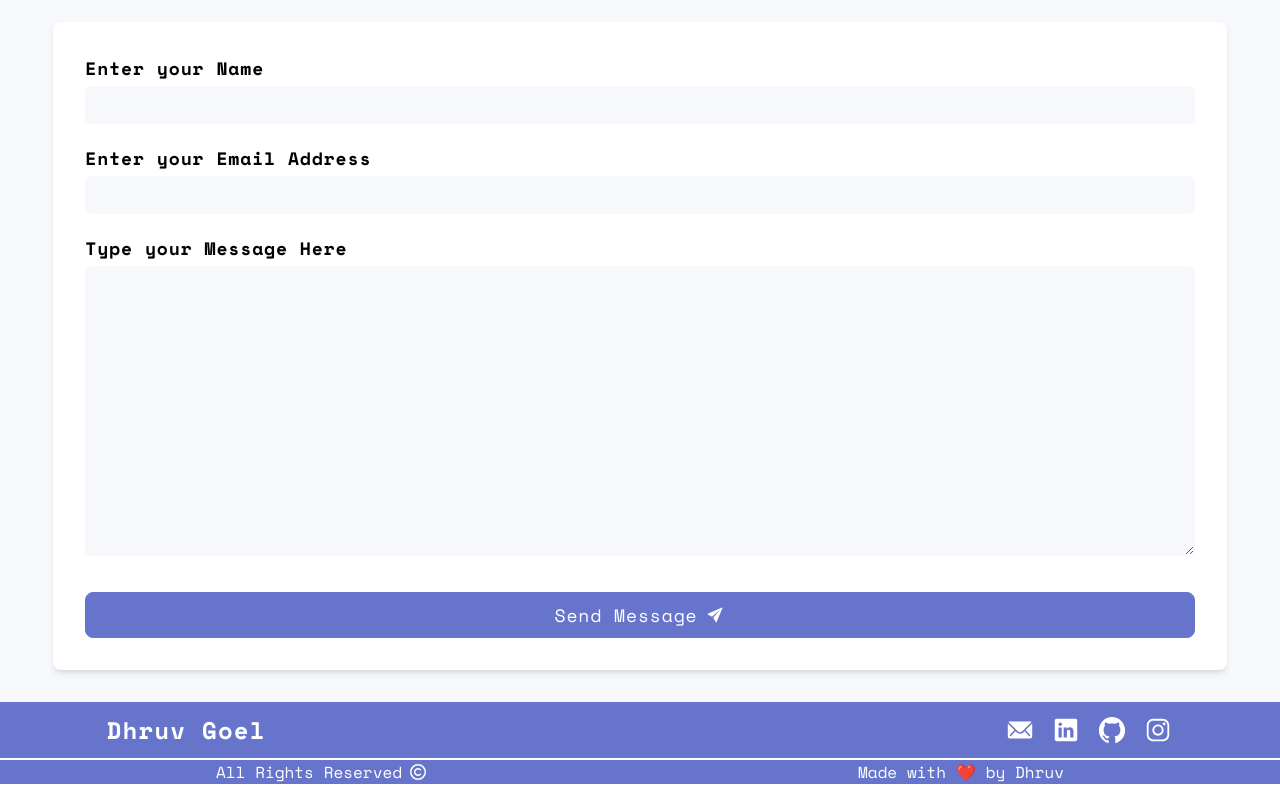
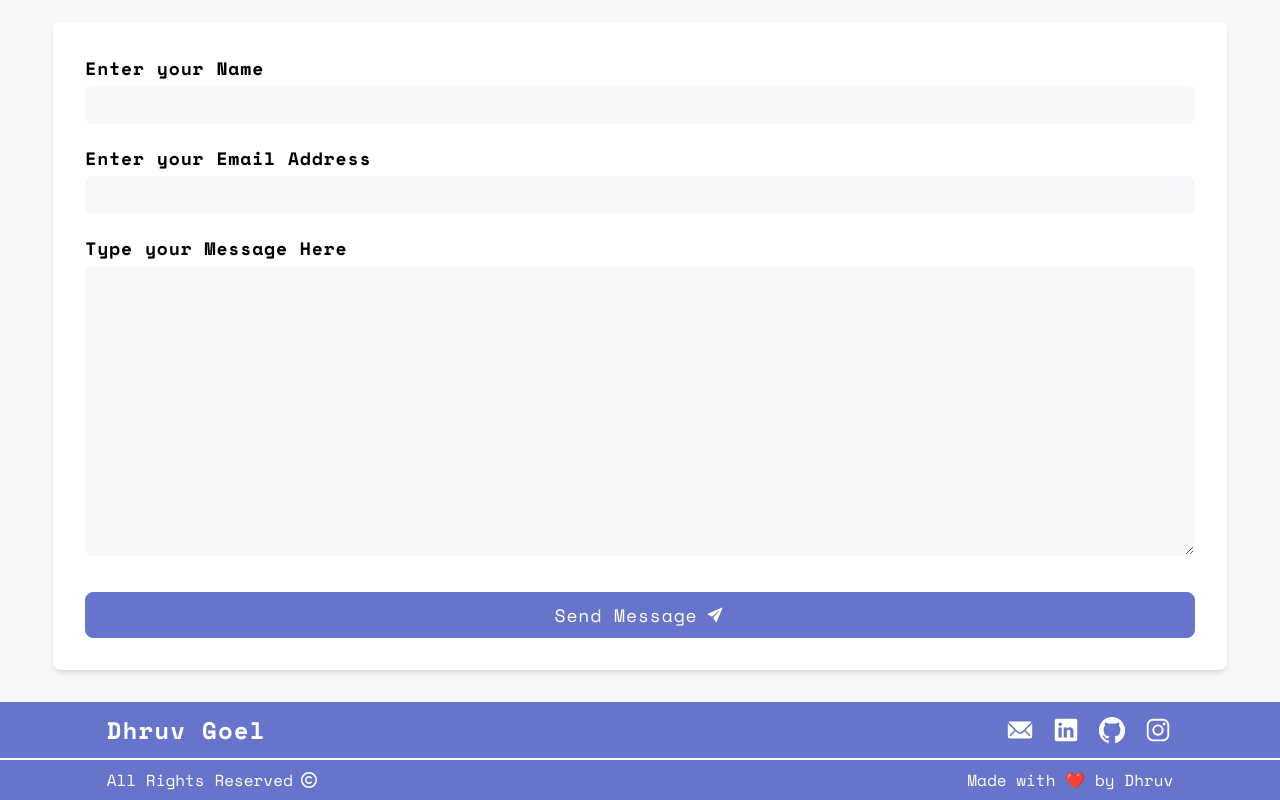
Before and after one commit to dhruvgoe/Portfolio, a React (Vite) app: page / in a window 1280 px wide. Shown: the part 7841-8641 px from the top of the page. Built offline with nearby package versions, Linux system fonts and the light colour scheme.

Commit message:
Footer updated

```diff
--- a/src/App.jsx
+++ b/src/App.jsx
@@ -49,14 +49,16 @@ function App() {
         <Contact />
         <Footer />
         <div className="bg-white h-0.5 "></div>
-        <div
-          className="bg-[#6674cc] dark:bg-[#29347a] text-white
-        flex justify-around items-center flex-col sm:flex-row "
-        >
-          <div className="flex justify-around items-center gap-x-2">
-            All Rights Reserved <FaRegCopyright />
+        <div className="bg-[#6674cc] dark:bg-[#29347a]">
+          <div
+            className="w-11/12 md:w-10/12 mx-auto max-w-7xl text-white
+        flex justify-between items-center flex-col sm:flex-row py-2"
+          >
+            <div className="flex justify-around items-center gap-x-2">
+              All Rights Reserved <FaRegCopyright />
+            </div>
+            <div className="">Made with ❤️ by Dhruv</div>
           </div>
-          <div className="">Made with ❤️ by Dhruv</div>
         </div>
       </div>
     </ThemeProvider>
```
